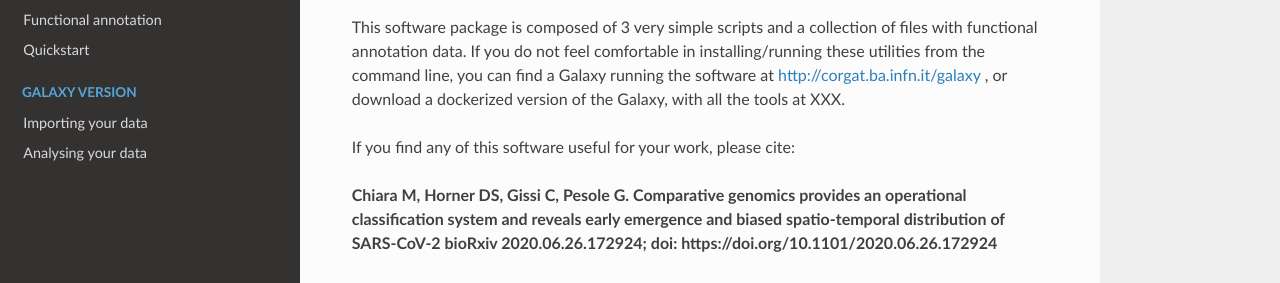
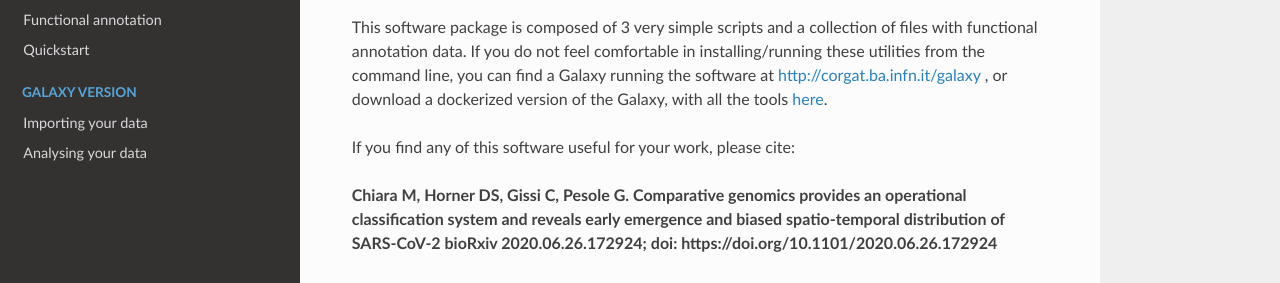
Before and after one commit to matteo14c/CorGAT, a Sphinx documentation site: the page built from Documentation/source/index.rst, in a window 1280 px wide and 900 px high. Shown: the part 264-547 px from the top of the window. Built offline with Sphinx 7.4.7 and the Read the Docs theme 2.0.0, drawn with Linux system fonts in a browser that asks for light colours.

Commit message:
update url

```diff
--- a/Documentation/source/index.rst
+++ b/Documentation/source/index.rst
@@ -8,7 +8,7 @@ Welcome to CorGAT's documentation!
 
 `CorGAT <https://github.com/matteo14c/CorGAT>`_ is a collection of simple Perl scripts that can be used to align complete assemblies of SARS-CoV-2 genomes wih the reference genomic sequence, to obtain a list of polymorphic positions and to **annotate** genetic variants according to the method described in *Chiara et al 2020*  to be published soon (hopefully). The manuscript is currently submitted and undergoing peer review.
 
-This software package is composed of 3 very simple scripts and a collection of files with functional annotation data. If you do not feel comfortable in installing/running these utilities from the command line, you can find a Galaxy running the software at http://corgat.ba.infn.it/galaxy , or download a dockerized version of the Galaxy, with all the tools at XXX.
+This software package is composed of 3 very simple scripts and a collection of files with functional annotation data. If you do not feel comfortable in installing/running these utilities from the command line, you can find a Galaxy running the software at http://corgat.ba.infn.it/galaxy , or download a dockerized version of the Galaxy, with all the tools `here <https://hub.docker.com/r/laniakeacloud/galaxy_corgat>`_.
 
 If you find any of this software useful for your work, please cite:
 
```
